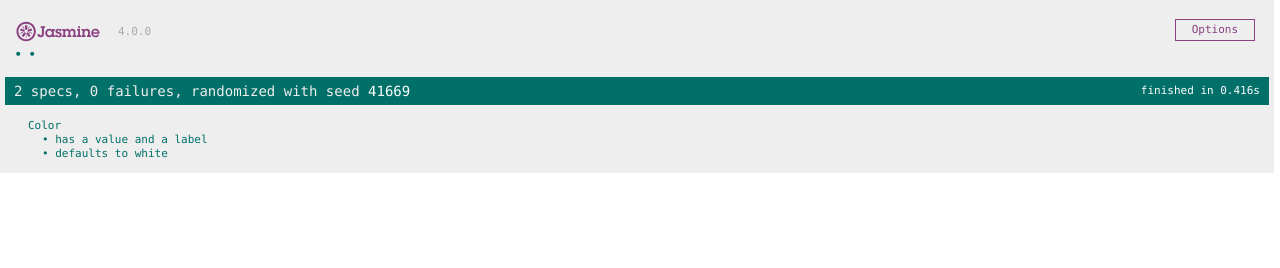
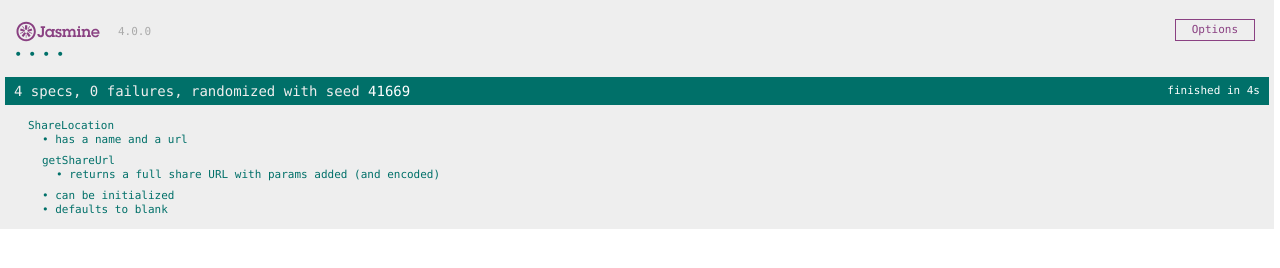
Before and after one commit to vokseverk/share-link-element, a plain HTML site: page test/SpecRunner.html in a window 1280 px wide. Drawn offline with Linux system fonts and the light colour scheme.

Commit message:
Create the ShareLocation helper object

```diff
--- a/src/color.js
+++ /dev/null
@@ -1,24 +0,0 @@
-class Color {
-	constructor(value = '#fff', label = 'White') {
-		this.value = value
-		this.label = label
-	}
-
-	set value(newValue) {
-		if (newValue != '' && newValue.startsWith('#')) {
-			this._value = newValue
-		}
-	}
-
-	get value() { return this._value }
-
-	set label(newLabel) {
-		if (newLabel != "") {
-			this._label = newLabel
-		}
-	}
-
-	get label() { return this._label }
-}
-
-export default Color
--- /dev/null
+++ b/src/share-location.js
@@ -0,0 +1,16 @@
+class ShareLocation {
+	constructor(name = '', url = '', params = {}) {
+		this.name = name
+		this.url = url
+		this.params = params
+	}
+
+	getShareUrl() {
+		let queryParams = new URLSearchParams(this.params)
+		return `${this.url}?${queryParams.toString()}`
+	}
+
+
+}
+
+export default ShareLocation
--- a/test/SpecRunner.html
+++ b/test/SpecRunner.html
@@ -14,7 +14,7 @@
   <script src="lib/jasmine-4.0.0/boot1.js"></script>
 
   <!-- include spec and helper files here... -->
-  <script type="module" src="spec/ColorSpec.js"></script>
+  <script type="module" src="spec/ShareLocationSpec.js"></script>
 
 </head>
 
--- a/test/spec/ColorSpec.js
+++ /dev/null
@@ -1,17 +0,0 @@
-import Color from '../../src/color.js'
-
-describe('Color', function() {
-	beforeEach(function() {
-		this.testColor = new Color()
-	})
-
-	it('has a value and a label', function() {
-		expect(this.testColor.value).toBeDefined()
-		expect(this.testColor.label).toBeDefined()
-	})
-
-	it('defaults to white', function() {
-		expect(this.testColor.value).toBe('#fff')
-		expect(this.testColor.label).toBe('White')
-	})
-})
--- /dev/null
+++ b/test/spec/ShareLocationSpec.js
@@ -0,0 +1,38 @@
+import ShareLocation from '../../src/share-location.js'
+
+describe('ShareLocation', function() {
+	beforeEach(function() {
+		this.testLocation = new ShareLocation()
+	})
+
+	it('has a name and a url', function() {
+		expect(this.testLocation.name).toBeDefined()
+		expect(this.testLocation.url).toBeDefined()
+	})
+
+	it('defaults to blank', function() {
+		expect(this.testLocation.name).toBe('')
+		expect(this.testLocation.url).toBe('')
+		expect(this.testLocation.params).toEqual({})
+	})
+
+	it('can be initialized', function() {
+		this.localTest = new ShareLocation('MySharer', 'https://domain.com', { name: 'value' })
+
+		expect(this.localTest.name).toBe('MySharer')
+		expect(this.localTest.url).toBe('https://domain.com')
+		expect(this.localTest.params).toEqual({ name: 'value' })
+	})
+
+	describe('getShareUrl', function() {
+		beforeEach(function() {
+			this.testLocation = new ShareLocation('UltraShare', 'https://ultrashare.here', {
+				key: 'value for escaping'
+			})
+		})
+
+		it('returns a full share URL with params added (and encoded)', function() {
+			expect(this.testLocation.getShareUrl()).toBe('https://ultrashare.here?key=value+for+escaping')
+		})
+	})
+})
```
